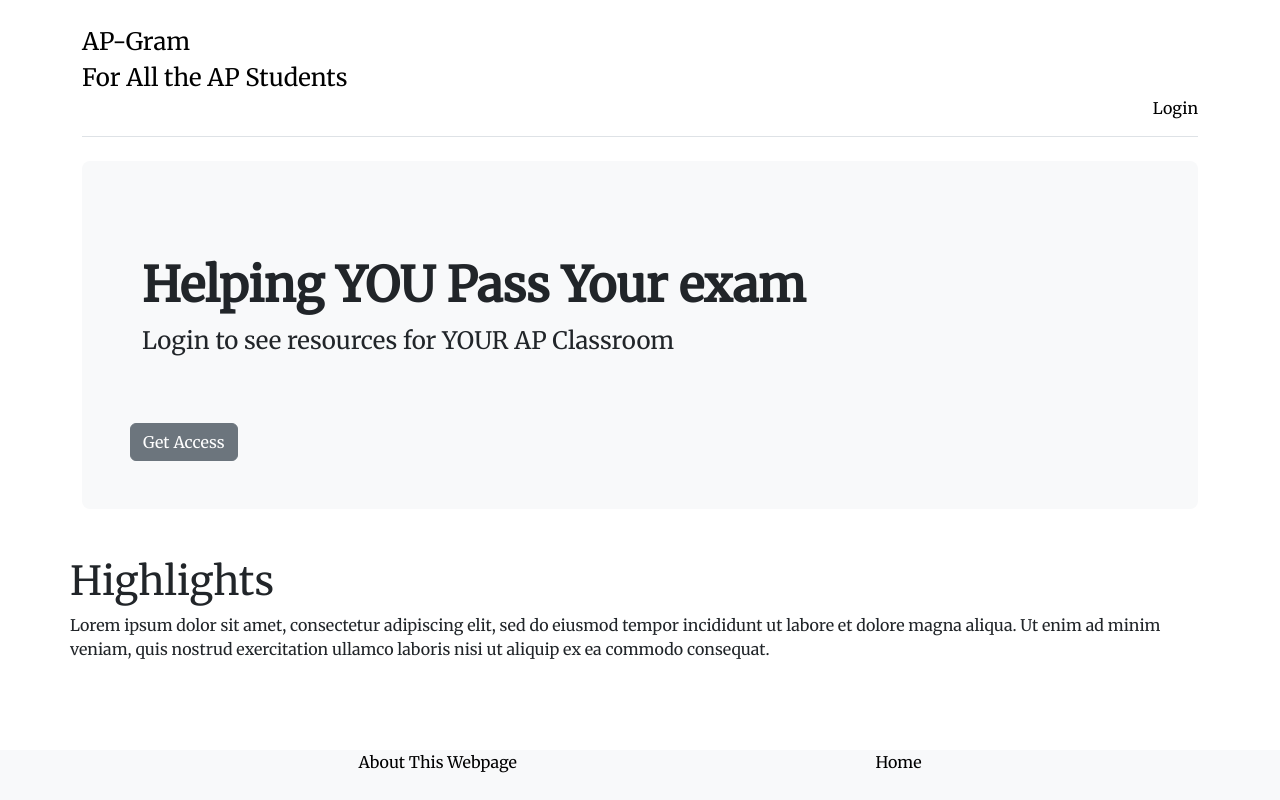
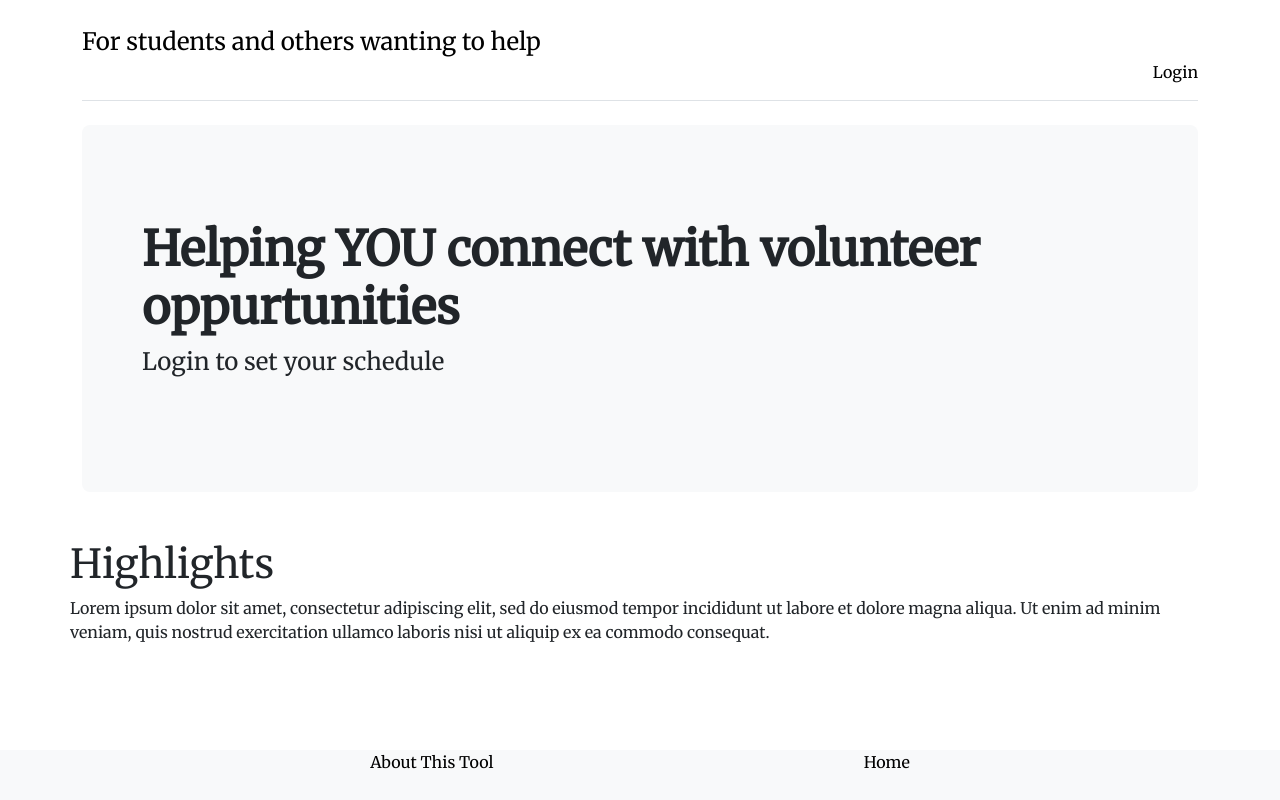
Before and after one commit to dylynhenderson/VolunteeringSchedulingTool, a Flask app: page / in a window 1280 px wide. Run offline with Flask 3, Linux system fonts and the light colour scheme.

Commit message:
Update base.html
Adjusting from template

```diff
--- a/templates/base.html
+++ b/templates/base.html
@@ -21,7 +21,7 @@
         <div class="container py-4">
             <header class="pb-3 mb-4 border-bottom">
               <a href="/" class="d-flex align-items-center text-body-emphasis text-decoration-none">
-                <span class="fs-4">AP-Gram <br> For All the AP Students</span>
+                <span class="fs-4">For students and others wanting to help</span>
               </a>
               <a href="{{ url_for('login') }}" class="d-flex justify-content-end text-decoration-none text-body-emphasis">Login
                 <span class="fs-4"></span>
@@ -30,11 +30,11 @@
 
             <div class="p-5 mb-4 bg-body-tertiary rounded-3">
               <div class="container-fluid py-5">
-                <h1 class="display-5 fw-bold">Helping YOU Pass Your exam</h1>
-                <p class="col-md-8 fs-4">Login to see resources for YOUR AP Classroom</p>
+                <h1 class="display-5 fw-bold">Helping YOU connect with volunteer oppurtunities</h1>
+                <p class="col-md-8 fs-4">Login to set your schedule</p>
               </div>
-              <!-- FIX IT SO THAT IT'S A LINK THAT CALLS BACKEND, THIS IS ALL FRONT-END SO NOT SAFE -->
-                <button onclick="location.href='/membership'" class="btn btn-secondary" type="button">Get Access</button>
+              <!-- No membership on this site... -->
+                <!-- <button onclick="location.href='/membership'" class="btn btn-secondary" type="button">Get Access</button> -->
             </div>
 
         </div>
@@ -44,7 +44,7 @@
 
 <!-- Footer -->
         <div class="bg-body-tertiary wrap" id="footer">
-            <a href="{{ url_for('about') }}" class="text-decoration-none text-body-emphasis">About This Webpage</a>
+            <a href="{{ url_for('about') }}" class="text-decoration-none text-body-emphasis">About This Tool</a>
             <a class="text-decoration-none text-body-emphasis" href="{{ url_for('index')}}">Home</a>
         </div>
     </body>
```
